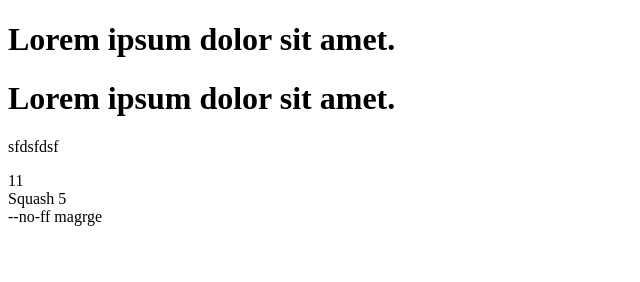
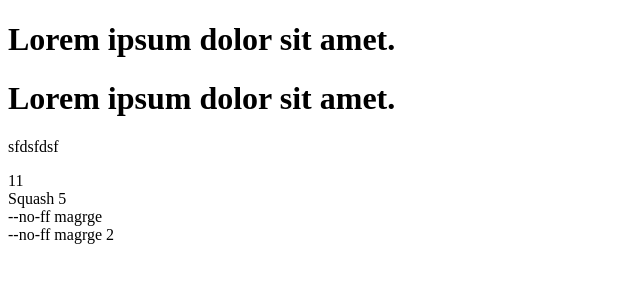
Before and after one commit to developer-DV/test-git-rebase, a plain HTML site: page index.html in a window 1280 px wide. Shown: the whole page, without its empty margins (0-640 px from the left). Drawn offline with Linux system fonts and the light colour scheme.

Commit message:
no ff merge 2

```diff
--- a/index.html
+++ b/index.html
@@ -14,5 +14,6 @@
   <div>11</div>
   <div>Squash 5</div>
   <div>--no-ff magrge</div>
+  <div>--no-ff magrge 2</div>
 </body>
 </html>
```
